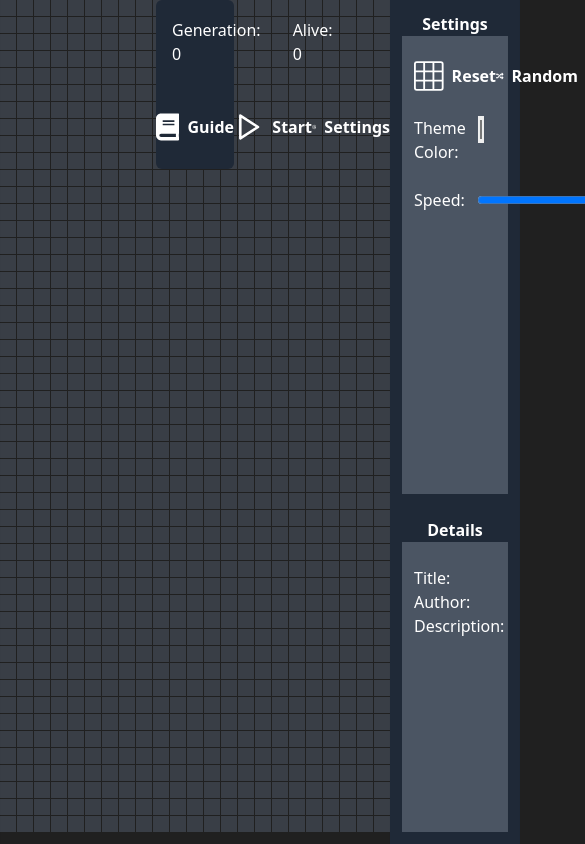
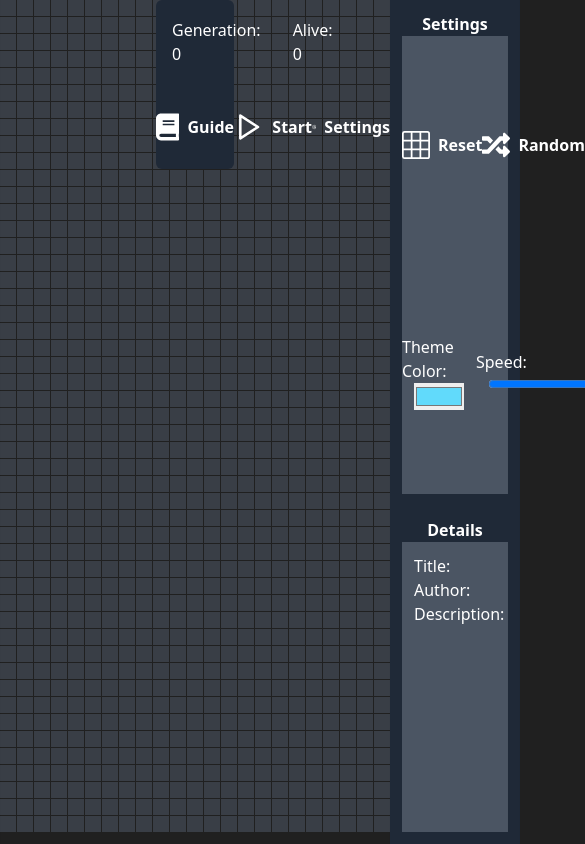
Before and after one commit to timjacksonm/The-Game-Of-Life, a React (Create React App) app: page / in a window 390 px wide. Shown: the top 844 px of the page, 585 px wide, since content can reach past the window. Built offline with nearby package versions, Linux system fonts and the light colour scheme; no server answers.

Commit message:
made settings sidebar responsive when zoomed out

```diff
--- a/src/App.js
+++ b/src/App.js
@@ -38,7 +38,7 @@ const App = () => {
             setGuideOpen(!guideOpen);
           }}
         >
-          <FaBook color={guideOpen ? color : '#fff'} size="2em" title="Guide" />
+          <FaBook color={guideOpen ? color : '#fff'} size="2em" />
         </Button>
         <Button
           name={start ? 'Pause' : 'Start'}
@@ -49,11 +49,7 @@ const App = () => {
             setStart(!start);
           }}
         >
-          {start ? (
-            <FiPause color={color} title="Pause" size="2em" />
-          ) : (
-            <FiPlay title="Play" size="2em" />
-          )}
+          {start ? <FiPause color={color} size="2em" /> : <FiPlay size="2em" />}
         </Button>
         <Button
           name="Settings"
@@ -64,11 +60,7 @@ const App = () => {
             setNavOpen(!navOpen);
           }}
         >
-          <FiSettings
-            color={navOpen ? color : '#fff'}
-            title="Brushes"
-            size="2em"
-          />
+          <FiSettings color={navOpen ? color : '#fff'} size="2em" />
         </Button>
       </Menu>
 
--- a/src/components/button/button.jsx
+++ b/src/components/button/button.jsx
@@ -7,7 +7,7 @@ const Button = ({ children, name, color, clickHanlder }) => {
       onClick={clickHanlder}
     >
       {children}
-      <p className="ml-2">{name}</p>
+      <p className="ml-2 zoom50:ml-4">{name}</p>
     </button>
   );
 };
--- a/src/components/details/details.jsx
+++ b/src/components/details/details.jsx
@@ -32,7 +32,7 @@ const WikiPatternInfo = (props) => {
 
   return (
     <>
-      <div className="flex">
+      <div className="flex h-1/5">
         <Button name="Remove Pattern" clickHanlder={removeBrushHandler}>
           <GiPalette title="Palette" size="2em" />
         </Button>
@@ -40,7 +40,7 @@ const WikiPatternInfo = (props) => {
           <GiPalette title="Palette" size="2em" />
         </Button>
       </div>
-      <div className="py-3">
+      <div className="px-3 py-3 zoom75:py-6 zoom50:py-9 zoom25:py-12">
         <h2>Title: {data.title}</h2>
         <h2>Author: {data.author}</h2>
         <h2>Width: {data.size.x}</h2>
@@ -97,7 +97,7 @@ const CustomPatternInfo = (props) => {
 
   return (
     <>
-      <div className="flex">
+      <div className="flex h-1/5">
         <Button name="Remove Pattern" clickHanlder={removeBrushHandler}>
           <GiPalette title="Palette" size="2em" />
         </Button>
@@ -105,7 +105,7 @@ const CustomPatternInfo = (props) => {
           <GiPalette title="Palette" size="2em" />
         </Button>
       </div>
-      <div className="py-3">
+      <div className="px-3 py-3 zoom75:py-6 zoom50:py-9 zoom25:py-12">
         <h2>Title: {data.title}</h2>
         <h2>Author: {data.author}</h2>
         <h2>Width: {data.size.x}</h2>
@@ -143,16 +143,16 @@ const Details = (props) => {
   return (
     <div className="h-2/5 flex flex-col items-center p-3">
       <h1 className="font-bold">Details</h1>
-      <div className="bg-gray-600 w-full h-full p-3 overflow-y-auto">
-        <div className="flex flex-col py-3">
+      <div className="bg-gray-600 w-full h-full overflow-y-auto">
+        <div className="flex flex-col h-full">
           {selected.wikiCollection && <WikiPatternInfo {...props} />}
           {selected.customCollection && <CustomPatternInfo {...props} />}
           {!selected.wikiCollection && !selected.customCollection && (
-            <>
+            <div className="px-3 py-3 zoom75:py-6 zoom50:py-9 zoom25:py-12">
               <h2>Title: </h2>
               <h2>Author: </h2>
               <h3>Description: </h3>
-            </>
+            </div>
           )}
         </div>
       </div>
--- a/src/components/settings/settings.jsx
+++ b/src/components/settings/settings.jsx
@@ -27,16 +27,17 @@ const Settings = ({
   return (
     <div className="flex flex-col items-center p-3 flex-1">
       <h1 className="font-bold">Settings</h1>
-      <div className="bg-gray-600 w-full h-full p-3 flex flex-col">
-        <div className="flex my-3">
+      <div className="bg-gray-600 w-full h-full flex flex-col">
+        <div className="flex h-1/2">
           <Button name="Reset" clickHanlder={() => handleReset()}>
-            <BsGrid3X3 size="2em" title="Reset" />
+            <BsGrid3X3 size="1.75em" />
           </Button>
           <Button name="Random" clickHanlder={() => handleRandom()}>
-            <FaRandom size="2em" title="Random" />
+            <FaRandom size="1.75em" />
           </Button>
         </div>
-        <h2 className="my-3 flex">
+        <h2 className="my-3 h-1/2 flex justify-around items-center">
+          <div>
             Theme Color:
             <input
               onChange={(e) => handleColorChange(e)}
@@ -44,8 +45,8 @@ const Settings = ({
               className="mx-3"
               type="color"
             />
-        </h2>
-        <h2 className="my-3 flex">
+          </div>
+          <div>
             Speed:
             <input
               className="mx-3"
@@ -56,6 +57,7 @@ const Settings = ({
               max="-50"
               value={speed}
             />
+          </div>
         </h2>
       </div>
     </div>
--- a/src/components/sidenav/sidenav.jsx
+++ b/src/components/sidenav/sidenav.jsx
@@ -16,7 +16,7 @@ const Sidenav = (props) => {
     const position = 'right-0';
     return (
       <div
-        className={`z-20 absolute ${position} flex flex-col w-1/3 bg-gray-800 transition-transform transform ${translate} duration-500 ease-in-out h-full`}
+        className={`z-20 absolute ${position} flex flex-col w-1/3 bg-gray-800 transition-transform transform ${translate} duration-500 ease-in-out h-full zoom90:text-xl zoom80:text-2xl zoom50:text-4xl zoom33:text-5xl zoom25:text-7xl`}
       >
         <Settings {...props} />
         <Details selected={selected} {...props} />
--- a/src/components/tips/tips.jsx
+++ b/src/components/tips/tips.jsx
@@ -25,7 +25,7 @@ function Tips() {
   ];
   return (
     <div className="p-3 flex flex-col h-screen">
-      <ol className="divide-y divide-gray-400 h-full p-5">
+      <ol className="divide-y divide-gray-400 h-full py-5">
         {tipList.map((data) => (
           <div className="p-3 zoom80:m-6 zoom50:m-12 zoom33:m-16 zoom25:m-20 zoom75:p-6 zoom50:p-9 zoom25:p-12">
             {data.description}
```
Lines whose indentation alone changed are shown as unchanged.
